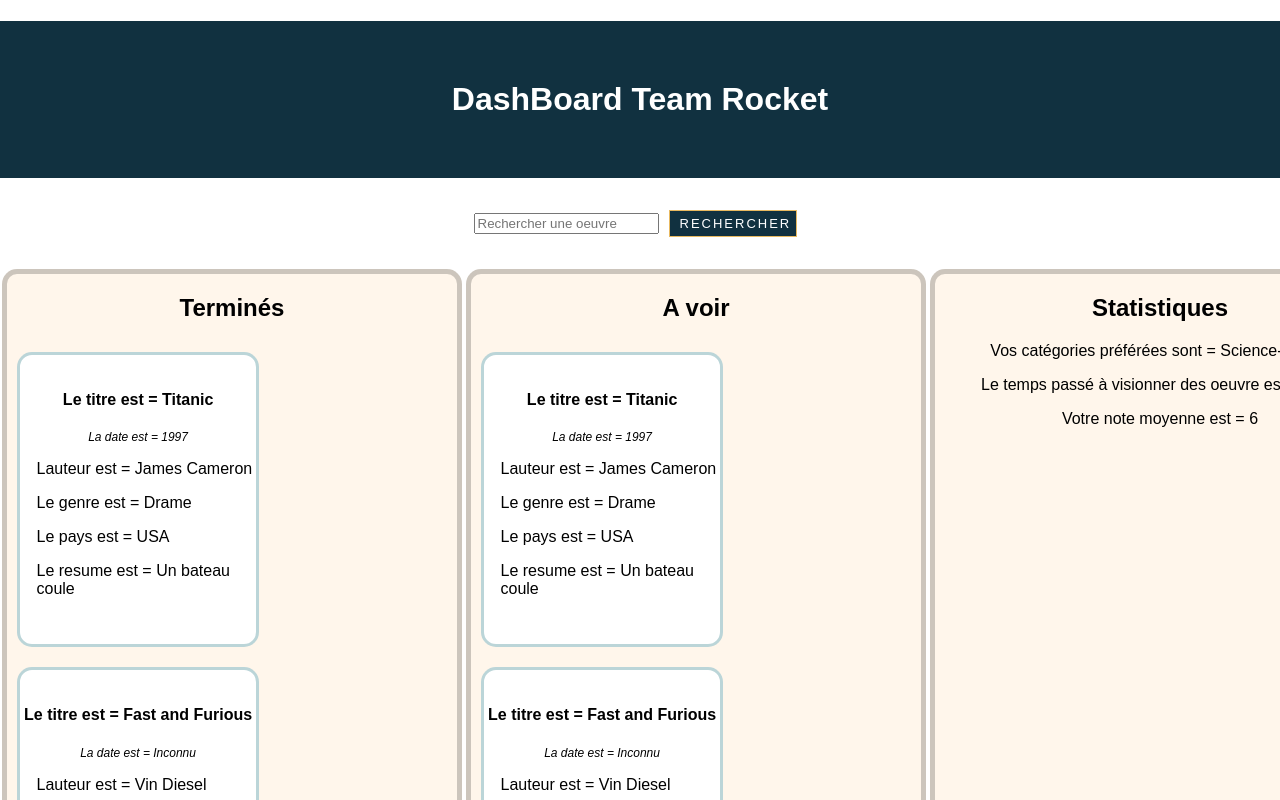
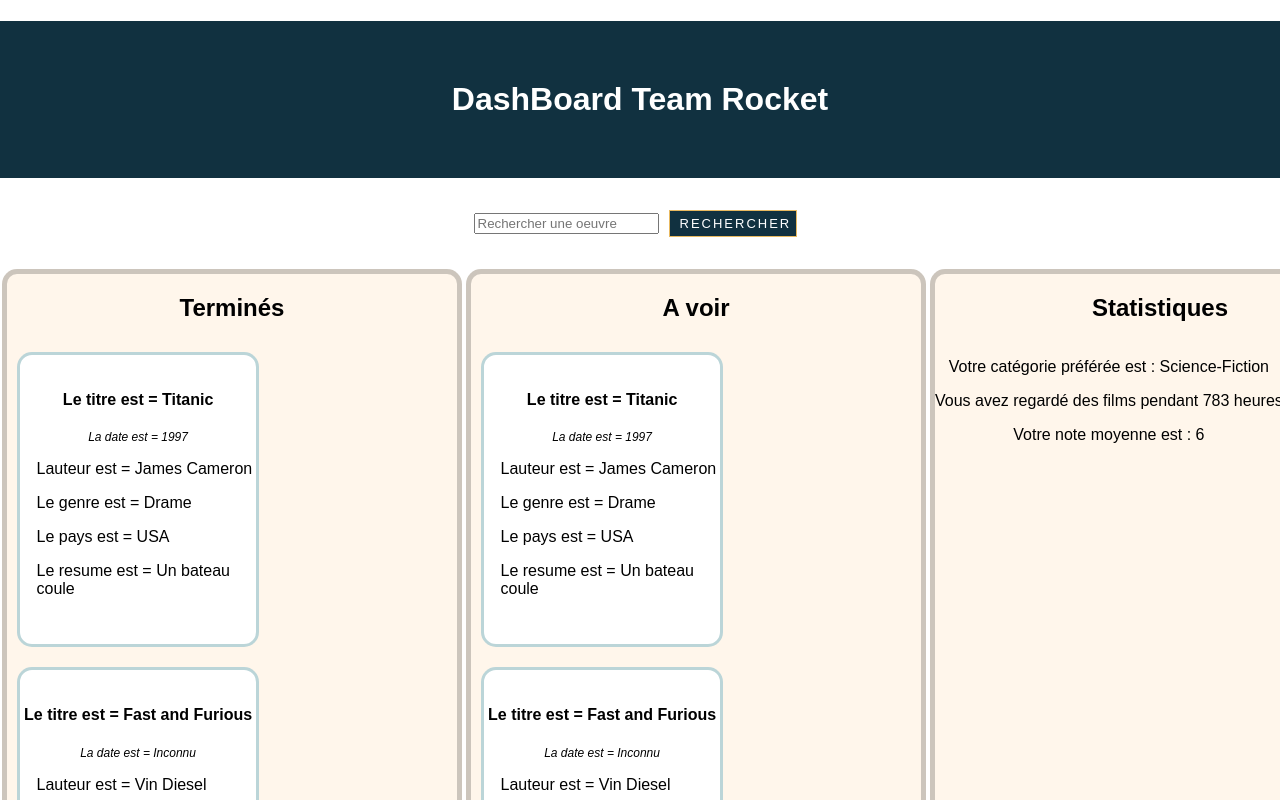
Before and after one commit to Figueto/TeamRocket, a React (Create React App) app: page / in a window 1280 px wide. Shown: the top 800 px of the page. Built offline with nearby package versions, Linux system fonts and the light colour scheme.

Commit message:
stats and searchbar classes

```diff
--- a/src/App.css
+++ b/src/App.css
@@ -30,36 +30,6 @@
   background-color: rgba(255, 207, 153, .2);
 
 
-}
-
-.SearchBar {
-   width: 100%;
-   text-align: center;
-   margin-bottom: 20px;
-}
-
-.formulaire .bouton {
-  box-shadow: none;
-  background-color: #113140;   /* Couleur de fond */
-  border-style: solid;   /* Style de la bordure  */
-  border-width: 1px;   /* Epaisseur de la bordure  */
-  border-color: #E8B960;   /* Couleur de la bordure  */
-  padding: 5px 10px 5px 10px;   /* Espace entre les bords et le contenu : haut droite bas gauche  */
-  width: 10%;   /* Permet d'ajuster la largeur du bouton à 100% */
-  box-sizing: border-box;   /* Important */
-  font-family: Arial;   /* Police du texte */
-  font-size: 13px;   /* Taille de la police du texte */
-  font-weight: normal;   /* Graisse du texte : normal = normal ; bold = gras */
-  letter-spacing: 2px;   /* Espacement des caractères */
-  margin: 10px;   /* Espace autour du bouton : haut droite bas gauche  */
-  text-transform: uppercase;   /* Transforme le texte en majuscules */
-  color: #ffffff;
-}
-
-.formulaire .bouton:hover {
-  background-color: #ffffff;   /* Couleur de fond */
-  color: #E8B960;   /* Couleur du texte */
-  cursor: pointer;   /* Apparence du curseur comme pour un lien */
 }
 
 h1{
--- a/src/App2.js
+++ b/src/App2.js
@@ -4,46 +4,16 @@ import './App.css';
 import PropTypes from 'prop-types';
 
 import Oeuvre from './components/oeuvre.js';
+import Statistique from './components/statistique.js';
+import SearchBar from './components/searchbar.js';
 
-
-
-function Statistique({temps, catégorie, note}) {
-  return (
-    <div className="Oeuvre">
-      <p> Vos catégories préférées sont = {catégorie} </p>
-      <p> Le temps passé à visionner des oeuvre est = {temps} </p>
-      <p> Votre note moyenne est = {note} </p>
-    </div>
-  )
-}
-
-Statistique.defaultProps = {
-  temps: 'Inconnu',
-  catégorie: 'Inconnu',
-  note: 'Inconnu',
-}
-
-function SearchBar({search}){
-  return(
-    <div className="SearchBar">
-        <form action="" class="formulaire">
-          <input class="champ" type="text" placeholder="Rechercher une oeuvre" value={search}/>
-          <input class="bouton" type="button" value="Rechercher" />
-        </form>
-    </div>
-  )
-}
-
-SearchBar.propTypes = {
-  search: PropTypes.string.isRequired,
-}
 
 class App extends React.Component {
   render() {
     return (
       <div className="App">
       <h1>DashBoard Team Rocket </h1>
-      <SearchBar search='' />
+      <SearchBar />
       <div className= "Grille">
         <div className= "Colonne">
           <h2> Terminés </h2>
@@ -54,8 +24,7 @@ class App extends React.Component {
           <Oeuvre />
         </div>
         <div className= "Colonne">
-          <h2> Statistiques </h2>
-          <Statistique temps ="666h" catégorie = "Science-Fiction" note = "6" />
+          <Statistique />
         </div>
       </div>
     </div>
@@ -64,17 +33,3 @@ class App extends React.Component {
 }
 
 export default App;
-
-//<div>
-  //<h3> Visionnés </h3>
-//  <Oeuvre titre = "Titanic" date ="1997" auteur = "James Cameron" />
-//  </div>
-/*     <div>
-<h3> WatchList </h3>
-<Oeuvre titre = "Scarface" auteur = "Brian De Palma" />
-</div>
-<div>
-<h3> Statistiques </h3>
-<Statistique temps ="666h" catégorie = "Science-Fiction" Note = "6" />
-</div>*/
-//</div>
--- /dev/null
+++ b/src/components/searchbar.css
@@ -0,0 +1,29 @@
+.SearchBar {
+   width: 100%;
+   text-align: center;
+   margin-bottom: 20px;
+}
+
+.formulaire .bouton {
+  box-shadow: none;
+  background-color: #113140;   /* Couleur de fond */
+  border-style: solid;   /* Style de la bordure  */
+  border-width: 1px;   /* Epaisseur de la bordure  */
+  border-color: #E8B960;   /* Couleur de la bordure  */
+  padding: 5px 10px 5px 10px;   /* Espace entre les bords et le contenu : haut droite bas gauche  */
+  width: 10%;   /* Permet d'ajuster la largeur du bouton à 100% */
+  box-sizing: border-box;   /* Important */
+  font-family: Arial;   /* Police du texte */
+  font-size: 13px;   /* Taille de la police du texte */
+  font-weight: normal;   /* Graisse du texte : normal = normal ; bold = gras */
+  letter-spacing: 2px;   /* Espacement des caractères */
+  margin: 10px;   /* Espace autour du bouton : haut droite bas gauche  */
+  text-transform: uppercase;   /* Transforme le texte en majuscules */
+  color: #ffffff;
+}
+
+.formulaire .bouton:hover {
+  background-color: #ffffff;   /* Couleur de fond */
+  color: #E8B960;   /* Couleur du texte */
+  cursor: pointer;   /* Apparence du curseur comme pour un lien */
+}
--- /dev/null
+++ b/src/components/searchbar.js
@@ -0,0 +1,17 @@
+import * as React from 'react';
+import './searchbar.css'
+
+
+export default class SearchBar extends React.Component {
+
+	render() {
+		const content = <div className="SearchBar">
+        	<form class="formulaire">
+          		<input class="champ" type="text" placeholder="Rechercher une oeuvre" />
+          		<input class="bouton" type="button" value="Rechercher" />
+        	</form>
+    	</div>
+	    return content;
+	}
+
+}
--- /dev/null
+++ b/src/components/statistique.js
@@ -0,0 +1,32 @@
+import * as React from 'react';
+
+
+export default class Statistique extends React.Component {
+
+	constructor (props) {
+		super(props)
+		this.state = {
+			stats: [
+				{id: 1, temps: '783', categorie: 'Science-Fiction', note: '6'},
+			]
+		}
+	}
+
+	render() {
+		const {stats} = this.state;
+		const content = <div className="Oeuvre">
+			<h2> Statistiques </h2>
+			{stats.map(stat => {
+				return <tr key={stat.id}>
+				<div className='stats-wrapper'>
+	      			<p> Votre catégorie préférée est : {stat.categorie} </p>
+	      			<p> Vous avez regardé des films pendant {stat.temps} heures </p>
+	     			<p> Votre note moyenne est : {stat.note} </p>
+     			</div>
+     			</tr>
+    		 })}
+   		 </div>
+	    return content;
+	}
+
+}
```
